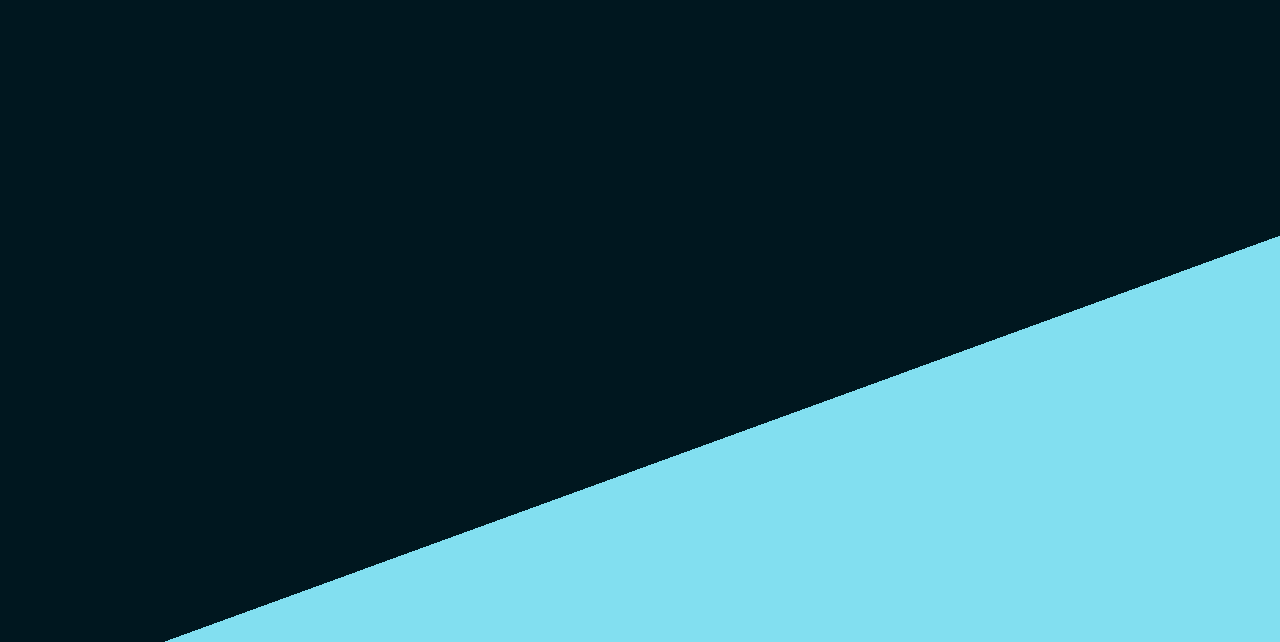
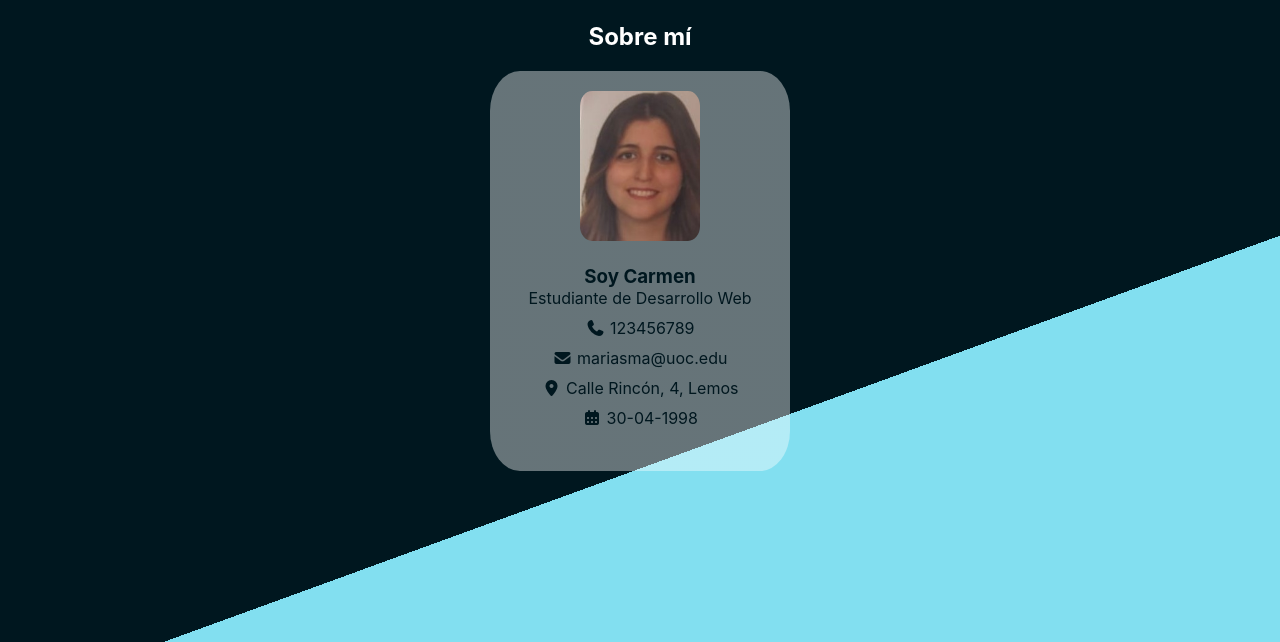
Before and after one commit to maricarmen98a/pec1-herramientasII, a website built with Parcel: page src/index.html in a window 1280 px wide. Shown: the part 58-700 px from the top of the page. Built offline with nearby package versions, Linux system fonts and the light colour scheme; a web font is replaced by a local one.

Commit message:
sobre mi

```diff
--- /dev/null
+++ b/src/assets/styles/layouts/_sobre-mi.scss
@@ -0,0 +1,28 @@
+h2 {
+    text-align: center;
+    margin-bottom: 20px;
+}
+.contenido {
+    display: flex;
+    justify-content: center;
+    .contenido__caja{
+        border-radius: 10%;
+        height: 400px;
+        width: 300px;
+        color: $bg-color;
+        background: linear-gradient(rgba(255,255,255,.4), rgba(255,255,255,.4));
+        text-align: center;
+        img {
+            margin-top: 20px;
+            margin-bottom: 20px;
+            max-height: 150px;
+            border-radius: 10%;
+        }
+        .informacion__lista {
+            li {
+                margin: 10px;
+                list-style-type: none;
+            }
+        }
+    }
+}
--- a/src/assets/styles/main.scss
+++ b/src/assets/styles/main.scss
@@ -22,8 +22,10 @@
  * It's a best practice to use a different partial for each page
  */
 
+@import "layouts/header";
 @import "layouts/home";
-@import "layouts/header";
+@import "layouts/sobre-mi";
+
 
 /**
  * Do NOT include anything else in this file!
--- a/src/index.html
+++ b/src/index.html
@@ -5,10 +5,11 @@
     <meta charset="utf-8">
     <meta name="viewport" content="width=device-width">
     <link rel="stylesheet" type="text/css" href="./assets/styles/main.scss"><!-- do not remove this line! -->
-    <title>UOC Boilerplate</title>
+    <title>Carmen Arias</title>
   </head>
   <body>
     <include src="./views/header.html"></include>
+    <include src="./views/sobre-mi.html"></include>
 
     <include src="./views/footer.html"></include>
     <script type="module" src="./assets/scripts/main.js"></script><!-- do not remove this line! -->
--- /dev/null
+++ b/src/views/sobre-mi.html
@@ -0,0 +1,16 @@
+<h2>Sobre mí</h2>
+<div class="contenido">
+    <div class="contenido__caja">
+        <img src="./assets/images/foto-cv1.jpg" alt="foto-carmen">
+        <h3>Soy Carmen</h3>
+        <p>Estudiante de Desarrollo Web</p>
+        <div class="caja__informacion">
+            <ul class="informacion__lista">
+                <li><i class="fa-solid fa-phone"></i> 123456789</li>
+                <li><i class="fa-solid fa-envelope"></i></i> mariasma@uoc.edu</li>
+                <li><i class="fa-solid fa-location-dot"></i> Calle Rincón, 4, Lemos </i></li>
+                <li><i class="fa-solid fa-calendar-days"></i> 30-04-1998</li>
+            </ul>
+        </div>
+    </div>
+</div>
```
Also changed, not shown: src/views/footer.html (+0 -1 lines), src/assets/images/foto-cv.jpg (added), src/assets/images/foto-cv1.jpg (added).
